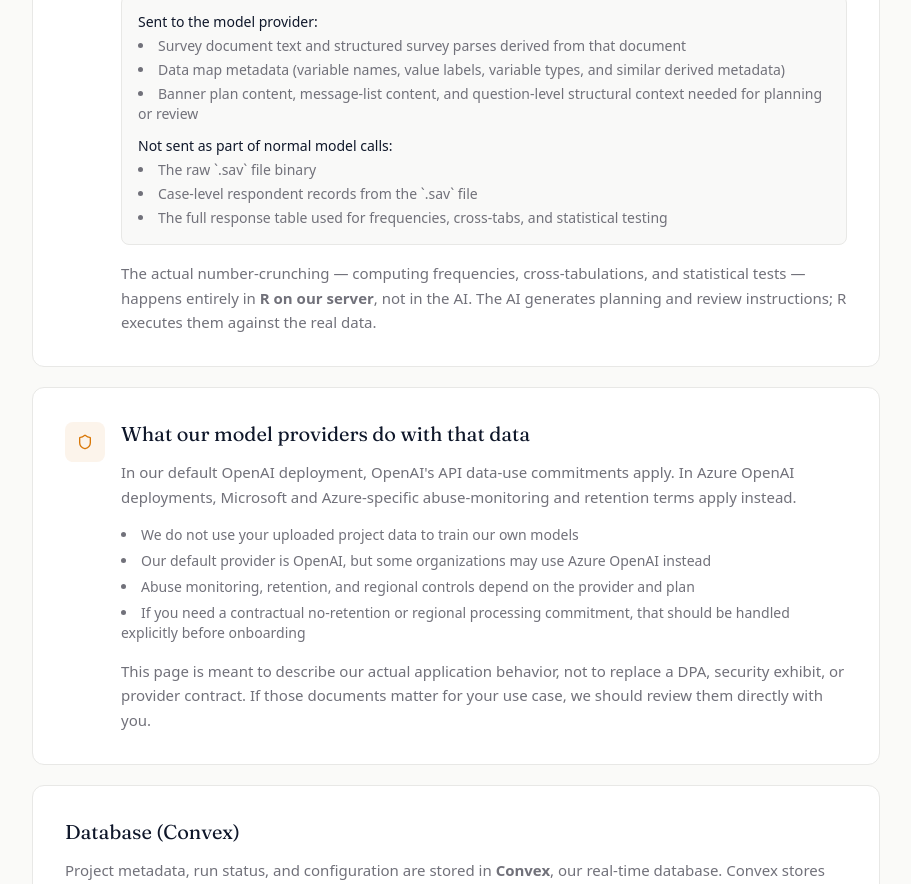
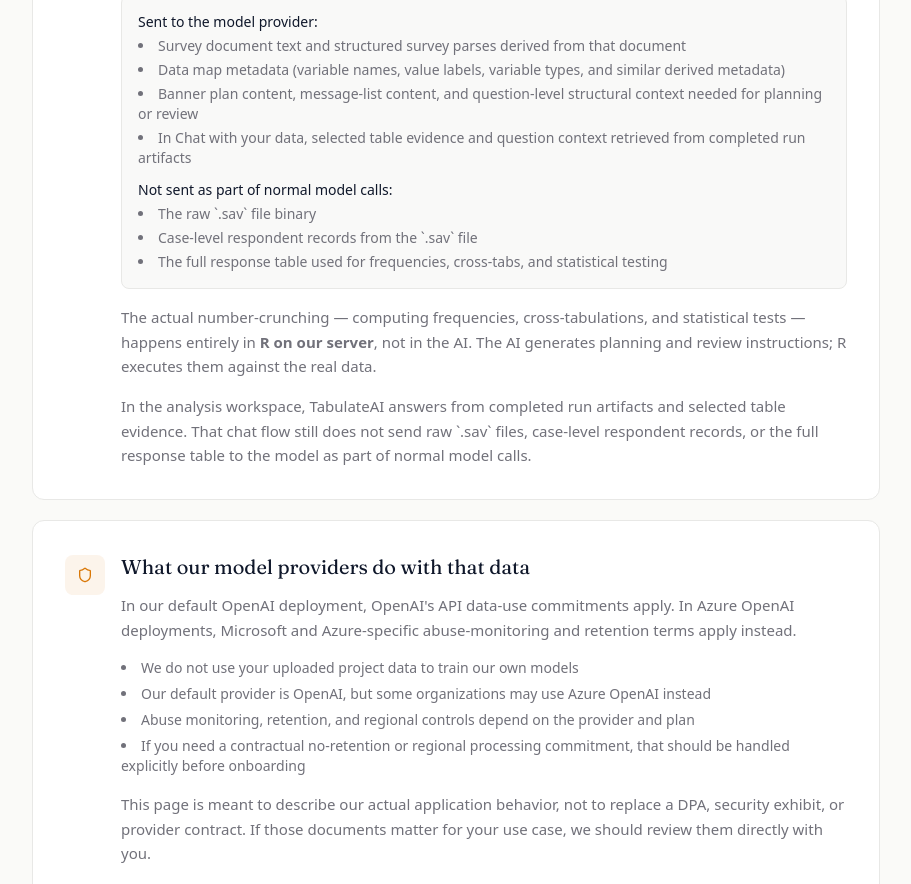
Before and after one commit to jasongraydon01/tabulate-ai, a Next.js app: page /data-privacy in a window 1280 px wide. Shown: the part 2400-3284 px from the top of the page, without its empty margins (184-1095 px from the left). Built offline with nearby package versions, Linux system fonts and the light colour scheme; no server answers; what async_hooks would draw is missing.

Commit message:
Tighten Phase 15 trust copy

```diff
--- a/src/app/(marketing)/_components/features-section.tsx
+++ b/src/app/(marketing)/_components/features-section.tsx
@@ -17,7 +17,7 @@ const features = [
     number: "02",
     title: "Deterministic compute",
     description:
-      "Every percentage, statistical test, and base size is computed by validated R code against your real data. The pipeline cannot hallucinate a number.",
+      "Every percentage, statistical test, and base size is computed by validated R code against your real data. AI helps structure the work; R computes the numbers.",
     align: "right" as const,
   },
   {
--- a/src/app/(marketing)/_components/how-it-works-section.tsx
+++ b/src/app/(marketing)/_components/how-it-works-section.tsx
@@ -143,8 +143,8 @@ export function HowItWorksSection() {
                   AI reads your survey to understand the intent behind each
                   question — whether it needs NETs, T2B summaries, means, or a
                   specific base. Then deterministic R code computes every
-                  percentage, stat test, and base size from your actual data. No
-                  AI touches the numbers.
+                  percentage, stat test, and base size from your actual data. AI
+                  does not compute those numbers.
                 </p>
               </div>
 
--- a/src/app/(marketing)/data-privacy/page.tsx
+++ b/src/app/(marketing)/data-privacy/page.tsx
@@ -258,6 +258,10 @@ export default function DataPrivacyPage() {
                     question-level structural context needed for planning
                     or review
                   </li>
+                  <li>
+                    In Chat with your data, selected table evidence and
+                    question context retrieved from completed run artifacts
+                  </li>
                 </ul>
               </div>
               <div>
@@ -278,6 +282,13 @@ export default function DataPrivacyPage() {
               entirely in <strong>R on our server</strong>, not in the AI.
               The AI generates planning and review instructions; R executes
               them against the real data.
+            </p>
+            <p>
+              In the analysis workspace, TabulateAI answers from completed
+              run artifacts and selected table evidence. That chat flow still
+              does not send raw `.sav` files, case-level respondent records,
+              or the full response table to the model as part of normal model
+              calls.
             </p>
           </Card>
 
--- a/src/app/(product)/projects/[projectId]/page.tsx
+++ b/src/app/(product)/projects/[projectId]/page.tsx
@@ -866,7 +866,7 @@ export default function ProjectDetailPage({
                 </CardTitle>
                 <p className="max-w-2xl text-sm text-muted-foreground">
                   Open a Chat with your data conversation in TabulateAI tied to this output so you can
-                  explore findings, summarize results, and surface grounded insights from the run.
+                  ask questions, summarize results, and cite the tables behind each answer.
                 </p>
               </div>
 
--- a/src/components/analysis/AnalysisAnswerFooter.tsx
+++ b/src/components/analysis/AnalysisAnswerFooter.tsx
@@ -234,7 +234,7 @@ export function AnalysisAnswerFooter({
                 <ChevronDown
                   className={cn("h-3 w-3 transition-transform", isSourcesOpen && "rotate-180")}
                 />
-                <span>Additional sources ({sourceItems.length})</span>
+                <span>Evidence ({sourceItems.length})</span>
               </button>
             </CollapsibleTrigger>
           ) : null}
--- a/src/components/analysis/AnalysisComputeJobCard.tsx
+++ b/src/components/analysis/AnalysisComputeJobCard.tsx
@@ -366,7 +366,7 @@ export function AnalysisComputeJobCard({
               </span>
               {showArtifactSaved ? (
                 <span className="rounded-full border border-ct-emerald/30 px-2 py-0.5 text-[11px] font-medium text-ct-emerald">
-                  Artifact saved
+                  Saved to this chat
                 </span>
               ) : null}
             </div>
--- a/src/components/analysis/PromptComposer.tsx
+++ b/src/components/analysis/PromptComposer.tsx
@@ -39,7 +39,7 @@ export function PromptComposer({
         {isComputeBusy ? (
           <div className="flex items-center gap-2 text-[11px] text-muted-foreground">
             <Loader2 className="h-3 w-3 animate-spin" />
-            <span>TabulateAI is checking the run for a derived banner group...</span>
+            <span>TabulateAI is checking whether this can become a derived output...</span>
           </div>
         ) : null}
         <div className="flex items-center gap-2">
@@ -76,7 +76,7 @@ export function PromptComposer({
           <Textarea
             value={value}
             onChange={(event) => onChange(event.target.value)}
-            placeholder="Ask anything"
+            placeholder="Ask about this run"
             rows={1}
             className="min-h-[36px] max-h-[140px] resize-none border-0 bg-transparent p-0 text-sm shadow-none placeholder:text-muted-foreground/60 focus-visible:ring-0"
             disabled={isComputeBusy}
```
Also changed, not shown: 1 other file (tests, documents, lock files or other folders).
